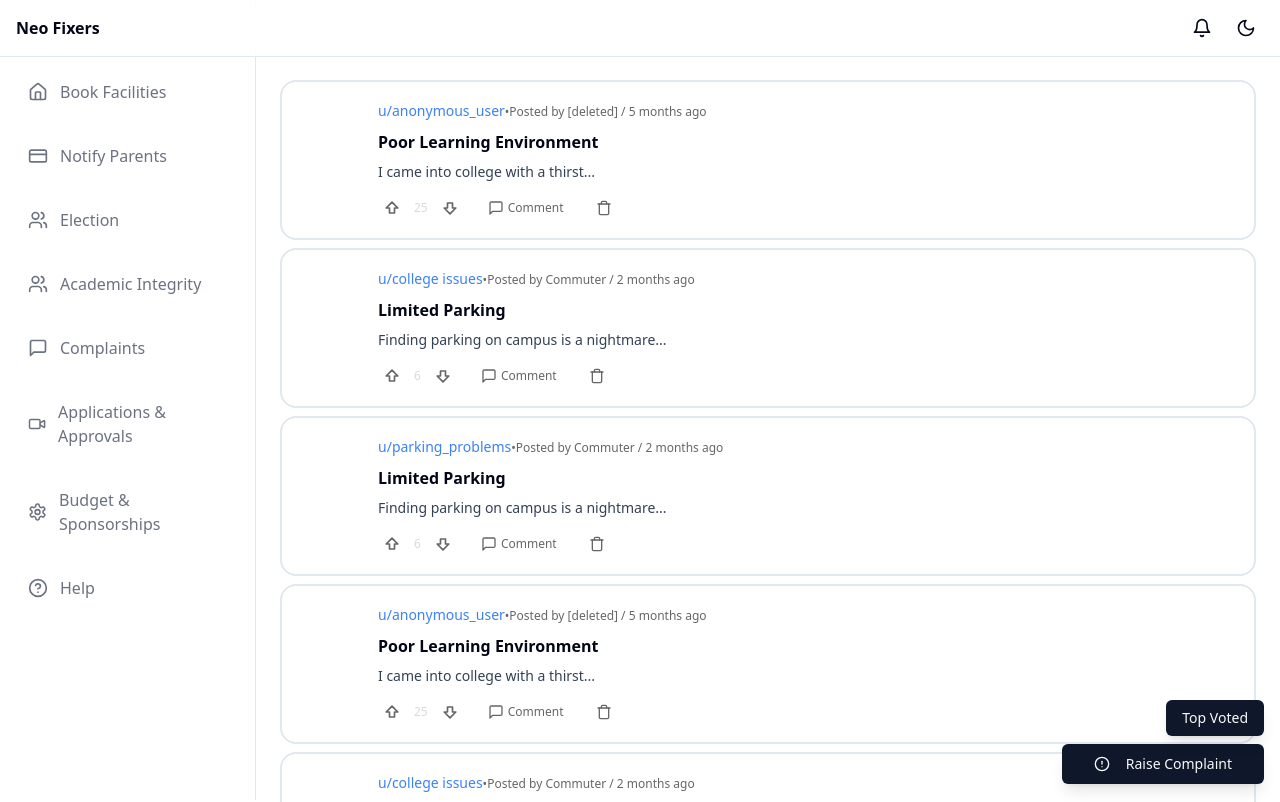
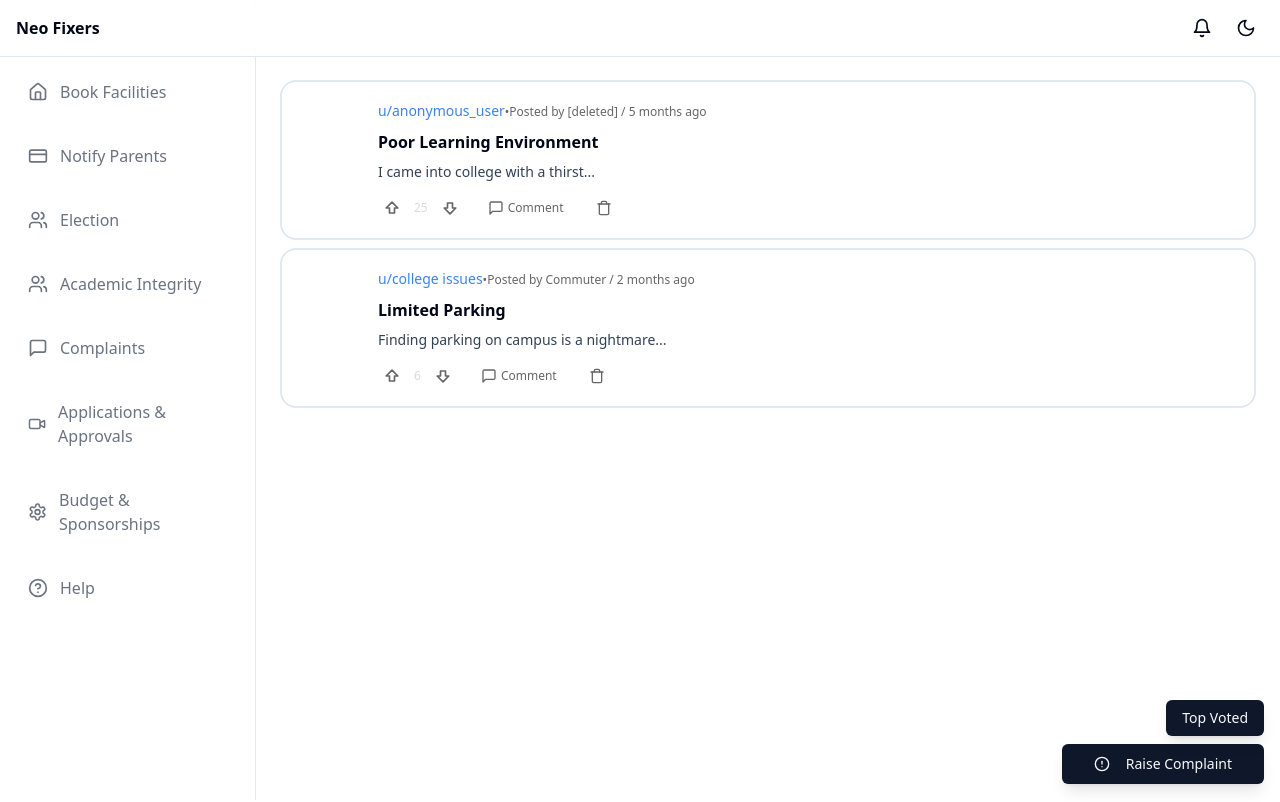
Before and after one commit to AdarshCodeRealm/Automated-Paperless-Transparent-College-System, a React (Vite) app in the folder frontend/: page /dashboard/complaints in a window 1280 px wide. Shown: the top 802 px of the page. Built offline with nearby package versions, Linux system fonts and the light colour scheme.

Commit message:
update cookie setting

```diff
--- a/frontend/src/pages/Complaint.page.jsx
+++ b/frontend/src/pages/Complaint.page.jsx
@@ -24,24 +24,25 @@ import {
 
 import { Label } from "@/components/ui/label"
 import { Textarea } from "@/components/ui/textarea"
+import { toast } from "react-toastify"
 function ComplaintList() {
   const [title, setTitle] = useState("")
   const [description, setContent] = useState("")
   const [category, setCategory] = useState("") // State to store selected fruit
   const [attachments, setAttachments] = useState([])
-  const [error, setError] = useState("")
   const [filter, setFilter] = useState("latest") // Default filter
 
   const handleSubmit = (e) => {
     e.preventDefault()
 
     if (!title || !description || !category) {
-      setError("All fields are required")
+      toast.error("All fields are required")
       return
     }
     try {
+      console.log(title, description, category)
       axios
-        .post("http://localhost:3000/complaints", {
+        .post("https://hackfusion-2025.onrender.com/complaint/createComplaint", {
           title,
           description,
           category,
@@ -49,6 +50,7 @@ function ComplaintList() {
         })
         .then((res) => {
           console.log(res)
+          toast.success("Complaint submitted successfully")
         })
     } catch (error) {
       console.log(error)
@@ -80,53 +82,10 @@ function ComplaintList() {
       comments: [],
     },
 
-    {
-      id: 3,
-      user: "parking_problems",
-      postedBy: "Commuter",
-      timeAgo: "2 months ago",
-      title: "Limited Parking",
-      content: "Finding parking on campus is a nightmare...",
-      votes: 6,
-      comments: [],
-    },
-    {
-      id: 4,
-      user: "anonymous_user",
-      postedBy: "[deleted]",
-      timeAgo: "5 months ago",
-      title: "Poor Learning Environment",
-      content: "I came into college with a thirst... ",
-      votes: 25,
-      comments: ["I feel the same way!", "It's challenging."],
-    },
-
-    {
-      id: 5,
-      user: "college issues",
-      postedBy: "Commuter",
-      timeAgo: "2 months ago",
-      title: "Limited Parking",
-      content: "Finding parking on campus is a nightmare...",
-      votes: 6,
-      comments: [],
-    },
-    // ... (rest of your complaint data)
-    {
-      id: 6,
-      user: "parking_problems",
-      postedBy: "Commuter",
-      timeAgo: "2 months ago",
-      title: "Limited Parking",
-      content: "Finding parking on campus is a nightmare...",
-      votes: 6,
-      comments: [],
-    },
-    // ... (rest of your complaint data)
   ]
   const toggleFilter = () => {
-    setFilter(filter === "latest" ? "top-voted" : "latest");
-  };
+    setFilter(filter === "latest" ? "top-voted" : "latest")
+  }
 
   return (
     <div>
@@ -136,7 +95,6 @@ function ComplaintList() {
 
       <Dialog>
         <DialogTrigger asChild>
-
           <Button className="fixed bottom-4 right-4 shadow-lg" size="lg">
             <AlertCircle className="mr-2 h-4 w-4" />
             Raise Complaint
@@ -203,7 +161,10 @@ function ComplaintList() {
         </DialogContent>
       </Dialog>
 
-      <Button className="fixed bottom-16  right-4 shadow-lg" onClick={toggleFilter}>
+      <Button
+        className="fixed bottom-16  right-4 shadow-lg"
+        onClick={toggleFilter}
+      >
         {filter === "latest" ? "Top Voted" : "Latest"}
       </Button>
     </div>
```
Also changed, not shown: 1 other file (tests, documents, lock files or other folders).
